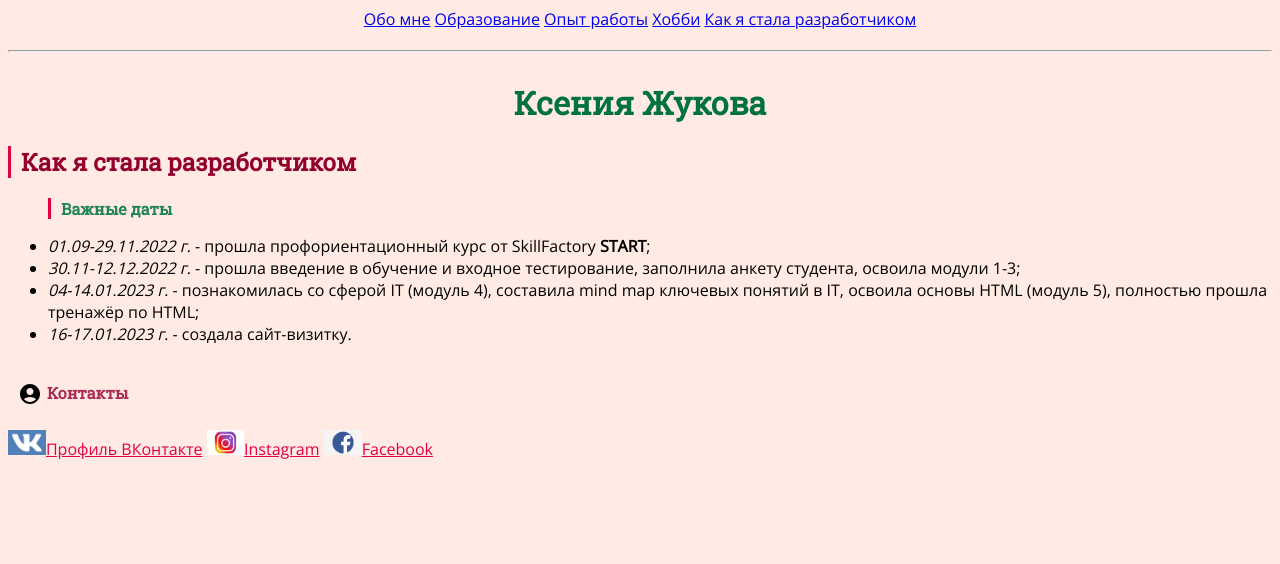
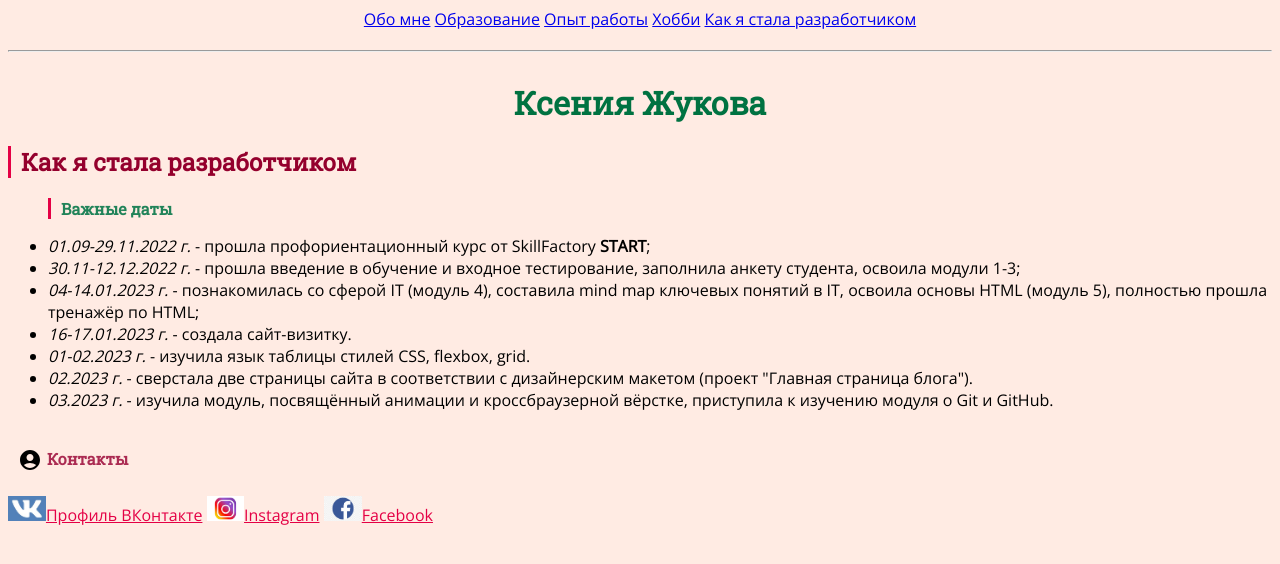
Before and after one commit to Xinia-wolf/xinia-wolf.github.io, a plain HTML site: page pages/become_developer.html in a window 1280 px wide. Drawn offline with Linux system fonts and the light colour scheme.

Commit message:
Update become_developer.html

```diff
--- a/pages/become_developer.html
+++ b/pages/become_developer.html
@@ -26,6 +26,9 @@
 				<li><em>30.11-12.12.2022 г.</em> - прошла введение в обучение и входное тестирование, заполнила анкету студента, освоила модули 1-3;</li>
 				<li><em>04-14.01.2023 г.</em> - познакомилась со сферой IT (модуль 4), составила mind map ключевых понятий в IT, освоила основы HTML (модуль 5), полностью прошла тренажёр по HTML;</li>
 				<li><em>16-17.01.2023 г.</em> - создала сайт-визитку.</li>
+				<li><em>01-02.2023 г.</em> - изучила язык таблицы стилей CSS, flexbox, grid.</li>
+				<li><em>02.2023 г.</em> - сверстала две страницы сайта в соответствии с дизайнерским макетом (проект "Главная страница блога").</li>
+				<li><em>03.2023 г.</em> - изучила модуль, посвящённый анимации и кроссбраузерной вёрстке, приступила к изучению модуля о Git и GitHub.</li>
 			</ul>
 		</div>
 	</main>
```
